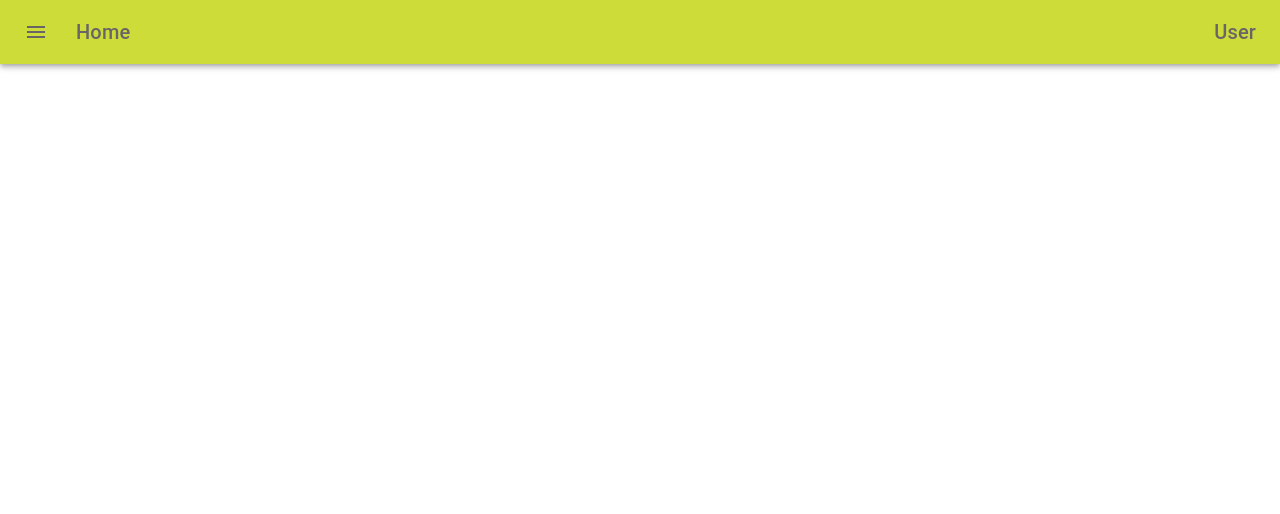
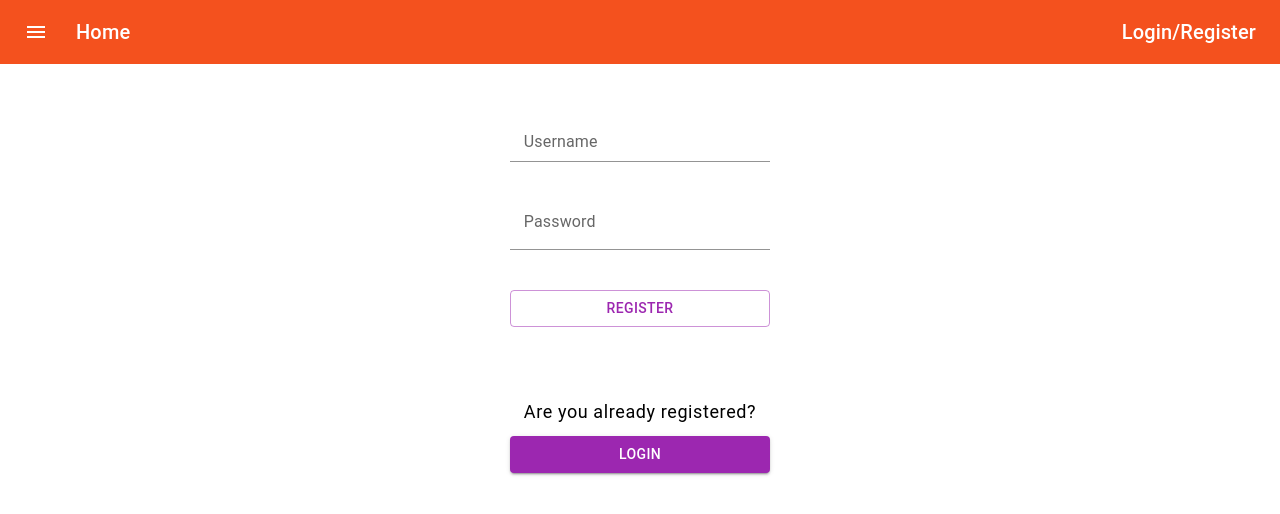
Before and after one commit to cihadacar/social-media-app, a React (Create React App) app: page /auth in a window 1280 px wide. Shown: the top 514 px of the page. Built offline with nearby package versions, Linux system fonts and the light colour scheme.

Commit message:
add authentication

```diff
--- a/src/App.js
+++ b/src/App.js
@@ -3,6 +3,8 @@ import { BrowserRouter, Switch, Route } from 'react-router-dom';
 import Navbar from './components/Navbar/Navbar';
 import Home from './components/Home/Home';
 import User from './components/User/User';
+import Authentication from './components/Authentication/Authentication';
+import { Redirect } from 'react-router-dom/cjs/react-router-dom';
 
 function App() {
   return (
@@ -12,6 +14,9 @@ function App() {
         <Switch>
           <Route exact path="/" component={Home}></Route>
           <Route exact path="/users/:userId" component={User}></Route>
+          <Route exact path="/auth">
+            {localStorage.getItem("currentUserId") != null ? <Redirect to="/" /> : <Authentication />}
+          </Route>
         </Switch>
       </BrowserRouter>
     </div>
--- /dev/null
+++ b/src/components/Authentication/Authentication.js
@@ -0,0 +1,59 @@
+import { Button, FormControl, FormHelperText, Input, InputLabel } from "@mui/material";
+import React, { useState } from "react";
+import { useHistory } from "react-router-dom/cjs/react-router-dom.min";
+
+function Authentication() {
+
+    let history = useHistory();
+    const [username, setUsername] = useState("")
+    const [password, setPassword] = useState("")
+
+    const handleUsername = (value) => {
+        setUsername(value)
+    }
+    const handlePassword = (value) => {
+        setPassword(value)
+    }
+    const handleButton = (path) => {
+        sendRequest(path)
+        setUsername("")
+        setPassword("")
+        history.go("/auth")
+    }
+    const sendRequest = (path) => {
+        fetch("/auth/" + path, {
+            method: "POST",
+            headers: {
+                "Content-Type": "application/json",
+            },
+            body: JSON.stringify({
+                userName: username,
+                password: password,
+            }),
+        }).then((res) => res.json())
+            .then((result) => {
+                console.log(result);
+                localStorage.setItem("tokenKey", result.message);
+                localStorage.setItem("currentUserId", result.userId);
+                localStorage.setItem("userName", username)
+            })
+            .catch((err) => console.log(err))
+    }
+
+    return (
+        <FormControl style={{ margin: 50 }}>
+            <InputLabel>Username</InputLabel>
+            <Input onChange={(input) => handleUsername(input.target.value)} />
+            <InputLabel style={{ top: 80 }}>Password</InputLabel>
+            <Input style={{ top: 40 }}
+                onChange={(input) => handlePassword(input.target.value)} />
+            <Button color="secondary" variant="outlined" style={{ top: 80 }}
+                onClick={() => handleButton("register")}>Register</Button>
+            <FormHelperText style={{ color: "black", fontSize: 18, marginTop: 150 }}>Are you already registered?</FormHelperText>
+            <Button color="secondary" variant="contained" style={{ top: 10 }}
+                onClick={() => handleButton("login")}>Login</Button>
+        </FormControl>
+    )
+}
+
+export default Authentication;
--- a/src/components/Comment/Comment.js
+++ b/src/components/Comment/Comment.js
@@ -1,7 +1,7 @@
 import { Avatar, CardContent, InputAdornment, OutlinedInput } from "@mui/material";
 import React from "react";
 import { Link } from "react-router-dom/cjs/react-router-dom";
-import { lime } from '@mui/material/colors';
+import { grey } from '@mui/material/colors';
 
 function Comment(props) {
     const { text, userId, userName } = props;
@@ -19,7 +19,7 @@ function Comment(props) {
                 startAdornment={
                     <InputAdornment position="start">
                         <Link style={{ textDecoration: "none" }} to={{ pathname: '/users/' + userId }}>
-                            <Avatar sx={{ width: 27, height: 27, bgcolor: lime[900] }} aria-label="recipe">
+                            <Avatar sx={{ width: 27, height: 27, bgcolor: grey[800] }} aria-label="recipe">
                                 {userName.charAt(0).toUpperCase()}
                             </Avatar>
                         </Link>
--- a/src/components/Comment/CommentForm.js
+++ b/src/components/Comment/CommentForm.js
@@ -1,7 +1,7 @@
 import { Avatar, Button, CardContent, InputAdornment, OutlinedInput } from "@mui/material";
 import React, { useState } from "react";
 import { Link } from "react-router-dom/cjs/react-router-dom";
-import { lime } from '@mui/material/colors';
+import { grey } from '@mui/material/colors';
 import { AddComment } from "@mui/icons-material";
 
 function CommentForm(props) {
@@ -13,6 +13,7 @@ function CommentForm(props) {
             method: "POST",
             headers: {
                 "Content-Type": "application/json",
+                "Authorization": localStorage.getItem("tokenKey")
             },
             body: JSON.stringify({
                 postId: postId,
@@ -45,7 +46,7 @@ function CommentForm(props) {
                 startAdornment={
                     <InputAdornment position="start">
                         <Link style={{ textDecoration: "none" }} to={{ pathname: '/users/' + userId }}>
-                            <Avatar sx={{ width: 27, height: 27, bgcolor: lime[900] }} aria-label="recipe">
+                            <Avatar sx={{ width: 27, height: 27, bgcolor: grey[800] }} aria-label="recipe">
                                 {userName.charAt(0).toUpperCase()}
                             </Avatar>
                         </Link>
--- a/src/components/Home/Home.js
+++ b/src/components/Home/Home.js
@@ -1,6 +1,7 @@
 import React, { useState, useEffect } from 'react';
 import Post from "../Post/Post";
 import PostForm from '../Post/PostForm';
+import { deepOrange } from '@mui/material/colors';
 
 function Home() {
     const [error, setError] = useState(null);
@@ -12,7 +13,7 @@ function Home() {
         flexWrap: "wrap",
         justifyContent: "center",
         alignItems: "center",
-        backgroundColor: '#00acc1',
+        backgroundColor: deepOrange[50],
     }
 
     const refreshPosts = () => {
@@ -40,9 +41,11 @@ function Home() {
     } else {
         return (
             <div style={myContainer}>
-                <PostForm userId={1} userName={"post.userName"} refreshPosts={refreshPosts} />
+                {localStorage.getItem("currentUserId") == null ? "" :
+                    <PostForm userId={localStorage.getItem("currentUserId")} userName={localStorage.getItem("userName")} refreshPosts={refreshPosts} />}
                 {postList.map(post => (
-                    <Post likes = {post.postLikes} postId = {post.id} userId={post.userId} userName={post.userName} title={post.title} text={post.text}></Post>
+                    <Post likes={post.postLikes} postId={post.id} userId={post.userId} userName={post.userName}
+                        title={post.title} text={post.text}></Post>
 
                 ))}
             </div>
--- a/src/components/Navbar/Navbar.js
+++ b/src/components/Navbar/Navbar.js
@@ -6,21 +6,29 @@ import Typography from '@mui/material/Typography';
 import Box from '@mui/material/Box';
 import IconButton from '@mui/material/IconButton';
 import MenuIcon from '@mui/icons-material/Menu';
-import { lime } from '@mui/material/colors';
+import { deepOrange } from '@mui/material/colors';
+import { Logout } from "@mui/icons-material";
+import { useHistory } from "react-router-dom/cjs/react-router-dom.min";
 
 function Navbar() {
-  let userId = 5;
+  let history = useHistory();
   const link = {
-    textDecoration: "none", boxShadow: "none", color: "#696567"
+    textDecoration: "none", boxShadow: "none", color: "white"
   }
   const title = {
     flexGrow: 1,
     textAlign: "left"
   }
+  const handleLogout = () => {
+    localStorage.removeItem("tokenKey")
+    localStorage.removeItem("currentUserId")
+    localStorage.removeItem("userName")
+    history.go(0)
+  }
 
   return (
     <Box sx={{ flexGrow: 1 }}>
-      <AppBar sx={{ color: "#696567", bgcolor: lime[500] }} position="static">
+      <AppBar style={link} sx={{ bgcolor: deepOrange[600] }} position="static">
         <Toolbar>
           <IconButton
             size="large"
@@ -35,7 +43,12 @@ function Navbar() {
             <Link style={link} to="/">Home</Link>
           </Typography>
           <Typography variant="h6" component="div">
-            <Link style={link} to={{ pathname: '/users/' + userId }}>User</Link>
+            {localStorage.getItem("currentUserId") == null ? <Link style={link} to="/auth">Login/Register</Link> :
+              <div>
+                <Link style={{ marginRight: 20, textDecoration: "none", boxShadow: "none", color: "white" }}
+                  to={{ pathname: '/users/' + localStorage.getItem("currentUserId") }}> {localStorage.getItem("userName")} Profile</Link>
+                <IconButton onClick={handleLogout}><Logout style={link}></Logout></IconButton>
+              </div>}
           </Typography>
         </Toolbar>
       </AppBar>
--- a/src/components/Post/Post.js
+++ b/src/components/Post/Post.js
@@ -8,11 +8,8 @@ import Collapse from '@mui/material/Collapse';
 import Avatar from '@mui/material/Avatar';
 import IconButton from '@mui/material/IconButton';
 import Typography from '@mui/material/Typography';
-import { lime } from '@mui/material/colors';
+import { orange } from '@mui/material/colors';
 import FavoriteIcon from '@mui/icons-material/Favorite';
-import ShareIcon from '@mui/icons-material/Share';
-import ExpandMoreIcon from '@mui/icons-material/ExpandMore';
-import MoreVertIcon from '@mui/icons-material/MoreVert';
 import CommentIcon from '@mui/icons-material/Comment';
 import { Link } from "react-router-dom/cjs/react-router-dom";
 import Comment from "../Comment/Comment";
@@ -40,6 +37,7 @@ function Post(props) {
     const [likesCount, setLikeCount] = useState(likes.length);
     const [likeId, setLikeId] = useState(null);
     const isInitialMount = useRef(true);
+    let disabled = localStorage.getItem("currentUserId") == null ? true : false;
 
     const handleExpandClick = () => {
         setExpanded(!expanded);
@@ -52,7 +50,7 @@ function Post(props) {
         if (!isLiked) {
             saveLike();
             setLikeCount(likesCount + 1)
-        } else{
+        } else {
             deleteLike();
             setLikeCount(likesCount - 1)
         }
@@ -71,38 +69,43 @@ function Post(props) {
             )
     }
     const saveLike = () => {
-        fetch("/likes",{
+        fetch("/likes", {
             method: "POST",
             headers: {
                 "Content-Type": "application/json",
+                "Authorization": localStorage.getItem("tokenKey")
             },
             body: JSON.stringify({
                 postId: postId,
-                userId: userId
+                userId: localStorage.getItem("currentUserId")
             })
         })
-        .then((res) => res.json())
-        .catch((err) => console.log(err))
+            .then((res) => res.json())
+            .catch((err) => console.log(err))
     }
     const deleteLike = () => {
-        fetch("/likes/"+likeId, {
-            method: "DELETE"
+        fetch("/likes/" + likeId, {
+            method: "DELETE",
+            headers: {
+                "Content-Type": "application/json",
+                "Authorization": localStorage.getItem("tokenKey")
+            }
         })
-        .catch((err) => console.log(err))
+            .catch((err) => console.log(err))
     }
 
     const checkLikes = () => {
-        var likeControl = likes.find((like => like.userId === userId));
-        if (likeControl != null){
+        var likeControl = likes.find((like => "" + like.userId === localStorage.getItem("currentUserId")));
+        if (likeControl != null) {
             setLikeId(likeControl.id);
             setIsLiked(true);
         }
     }
     useEffect(() => {
-        if (isInitialMount.current){
+        if (isInitialMount.current) {
             isInitialMount.current = false;
         }
-        else{
+        else {
             refreshComments();
         }
     }, [commentList])
@@ -110,11 +113,11 @@ function Post(props) {
 
     return (
         <div className="postContainer">
-            <Card sx={{ margin: 1, marginLeft: 50, marginRight: 50, width: 800, textAlign: "left" }}>
+            <Card sx={{ margin: 1, marginLeft: 40, marginRight: 40, width: 800, textAlign: "left" }}>
                 <CardHeader
                     avatar={
                         <Link style={{ textDecoration: "none" }} to={{ pathname: '/users/' + userId }}>
-                            <Avatar sx={{ bgcolor: lime[900] }} aria-label="recipe">
+                            <Avatar sx={{ bgcolor: orange[800] }} aria-label="recipe">
                                 {userName.charAt(0).toUpperCase()}
                             </Avatar>
                         </Link>
@@ -128,9 +131,17 @@ function Post(props) {
                     </Typography>
                 </CardContent>
                 <CardActions disableSpacing>
-                    <IconButton onClick={handleLikeClick} aria-label="add to favorites">
-                        <FavoriteIcon style={isLiked ? { color: "red" } : null} />
-                    </IconButton>
+                    {disabled ?
+                        <IconButton
+                            disabled
+                            onClick={handleLikeClick}
+                            aria-label="add to favorites"
+                        >
+                            <FavoriteIcon style={isLiked ? { color: "red" } : null} />
+                        </IconButton> :
+                        <IconButton onClick={handleLikeClick} aria-label="add to favorites">
+                            <FavoriteIcon style={isLiked ? { color: "red" } : null} />
+                        </IconButton>}
                     {likesCount}
                     <ExpandMore
                         expand={expanded}
@@ -145,9 +156,10 @@ function Post(props) {
                     <CardContent>
                         {error ? "error" :
                             isLoaded ? commentList.map(comment => (
-                                <Comment userId={1} userName={"USER"} text={comment.text}></Comment>
+                                <Comment userId={userId} userName={userName} text={comment.text}></Comment>
                             )) : "Loading"}
-                        <CommentForm userId={1} userName={"USER"} postId={postId}></CommentForm>
+                        {disabled ? "" :
+                            <CommentForm userId={userId} userName={localStorage.getItem("userName")} postId={postId}></CommentForm>}
                     </CardContent>
                 </Collapse>
             </Card>
--- a/src/components/User/User.js
+++ b/src/components/User/User.js
@@ -1,11 +1,9 @@
 import React from "react";
-import { useParams } from "react-router-dom";
 
 function User() {
-    const { userId } = useParams();
     return (
         <div>
-            User !! {userId}
+            User !! {localStorage.getItem("currentUserId")}
         </div>
     );
 }
```
Also changed, not shown: src/components/Post/PostForm.js (+6 -26 lines).
